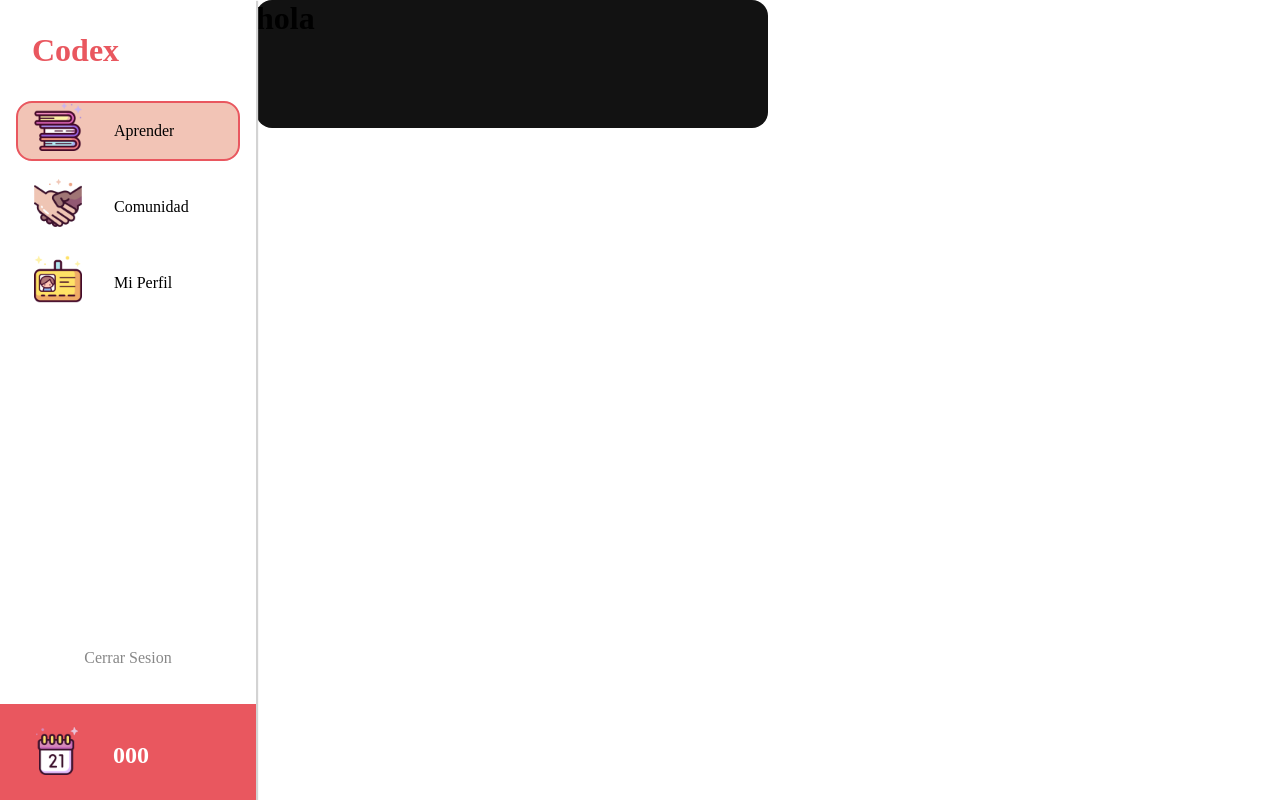
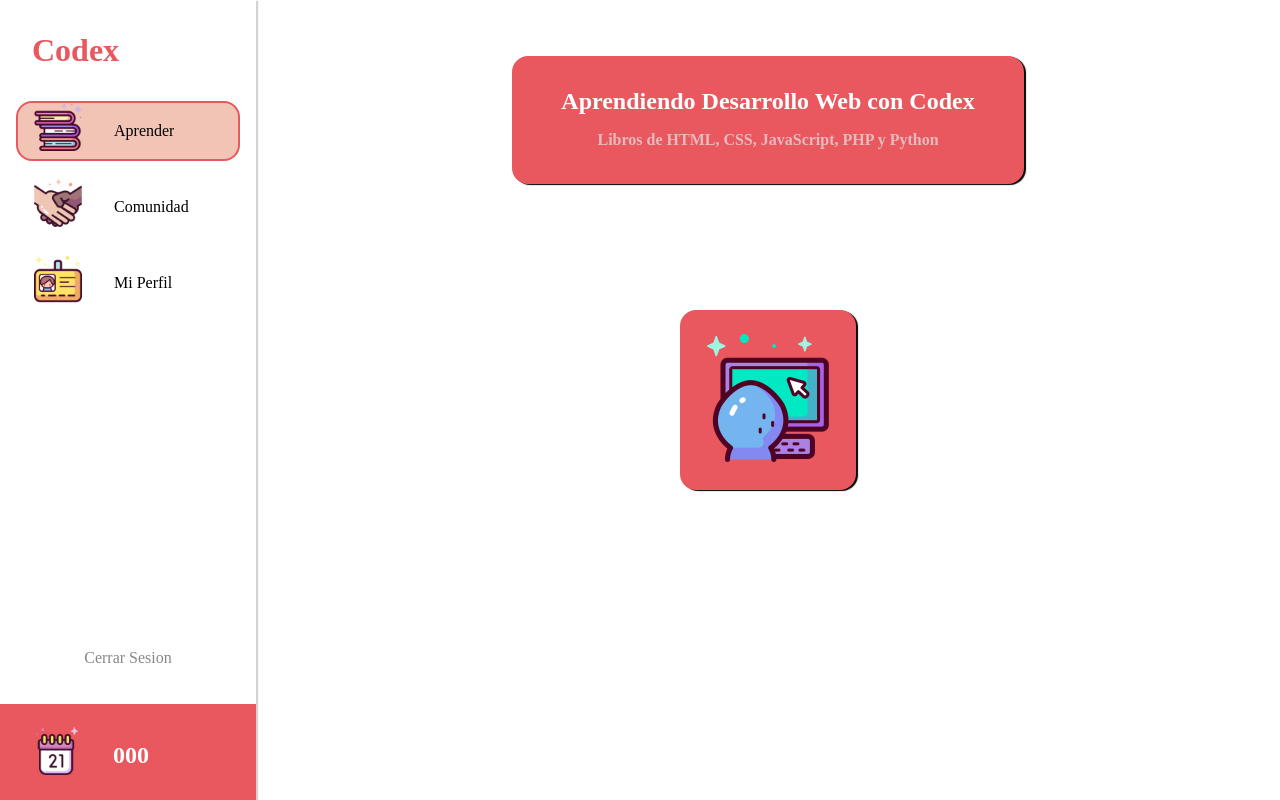
Before and after one commit to LuiRP/Library, a Flask app: page /aprender in a window 1280 px wide. Run offline with Flask 3, Linux system fonts and the light colour scheme; some web fonts are replaced.

Commit message:
little animation on hover course

```diff
--- a/static/dashboard.css
+++ b/static/dashboard.css
@@ -11,6 +11,18 @@
     src: url(https://fonts.gstatic.com/s/acme/v25/RrQfboBx-C5_XxrBbg.woff2) format('woff2');
     unicode-range: U+0000-00FF, U+0131, U+0152-0153, U+02BB-02BC, U+02C6, U+02DA, U+02DC, U+0304, U+0308, U+0329, U+2000-206F, U+20AC, U+2122, U+2191, U+2193, U+2212, U+2215, U+FEFF, U+FFFD;
   }
+
+@keyframes bounceOrig {
+    0%, 100% {
+        transform: translate(-50%, -50%);
+        animation-timing-function: cubic-bezier(0.8,0,1,1);
+    }
+    50% {
+        transform: translate(-50%, -25%);
+        animation-timing-function: cubic-bezier(0,0,0.2,1);
+    }
+  }
+
 
 body {
     font-family: "Acme", serif;
@@ -99,10 +111,7 @@ input, form {
     background-color: #F2C4B6;
 }
 
-.actual-content {
-    margin-left: 16rem;
-    height: 100vh;
-}
+
 
 .a-logout {
     margin-top: 21rem;
@@ -135,9 +144,62 @@ a:active {
     opacity: 50%;
 }
 
+.actual-content {
+    margin-left: 16rem;
+    height: 100vh;
+    position: relative;
+}
+
 .actual-content .title-card {
     width: 32rem;
     height: 8rem;
     border-radius: 1rem;
-    background-color: #121212;
+    background-color: #e9575f;
+    position: absolute;
+    top: 15%;
+    left: 50%;
+    transform: translate(-50%, -50%);
+    text-align: center;
+    box-shadow: 2px 1px 1px black;
 }
+
+.actual-content .title-card h2 {
+    padding-top: 2rem;
+    color: #ffffff;
+}
+
+.actual-content .title-card h4 {
+    padding-top: 1rem;
+    color: #e5e5e5;
+    opacity: 70%;
+}
+
+.actual-content .course-card {
+    padding: 1.5rem;
+    border-radius: 1rem;
+    background-color: #e9575f;
+    position: absolute;
+    top: 50%;
+    left: 50%;
+    transform: translate(-50%, -50%);
+    box-shadow: 2px 1px 1px black;
+    -webkit-animation-duration: 1s;
+    animation-duration: 1s;
+    -webkit-animation-fill-mode: both;
+    animation-fill-mode: both;
+    -webkit-animation-timing-function: ease-in-out;
+    animation-timing-function: ease-in-out;
+    animation-iteration-count: infinite;
+    -webkit-animation-iteration-count: infinite;
+    color: white;
+}
+
+.actual-content .course-card:hover, .actual-content .course-card:focus {
+    cursor: pointer;
+    animation-name: bounceOrig;
+    -moz-animation-name: bounceOrig;
+}
+
+.actual-content .course-card img{
+    width: 8rem;
+}
--- a/templates/aprender.html
+++ b/templates/aprender.html
@@ -6,6 +6,11 @@
 
 {% block body %}
     <div class="title-card">
-        <h1>hola</h1>
+        <h2>Aprendiendo Desarrollo Web con Codex</h2>
+        <h4>Libros de HTML, CSS, JavaScript, PHP y Python</h3>
+    </div>
+
+    <div class="course-card hover:bounceOrig">
+        <img src="/static/icons/coding.png" alt="">
     </div>
 {% endblock %}
```
